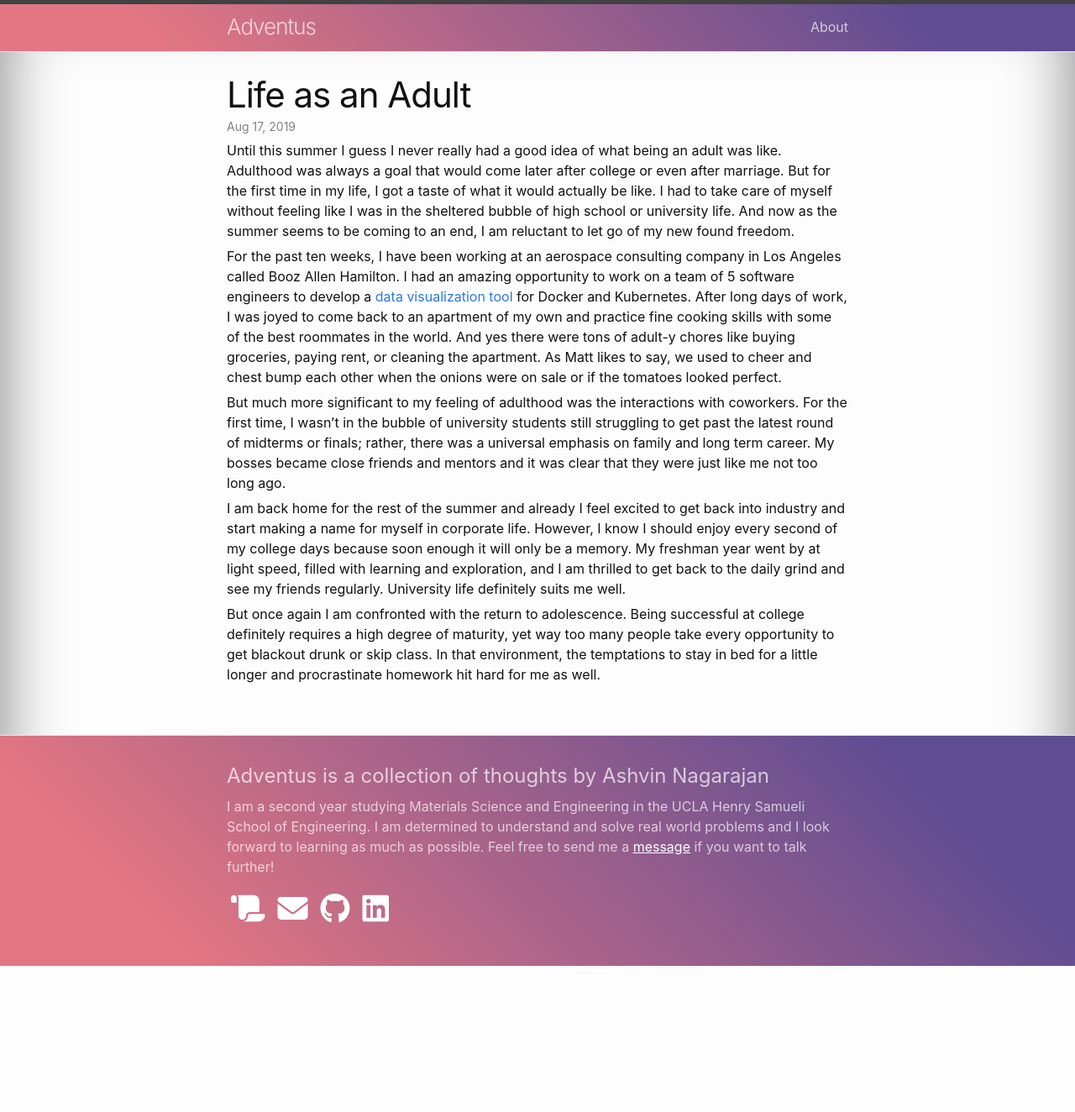
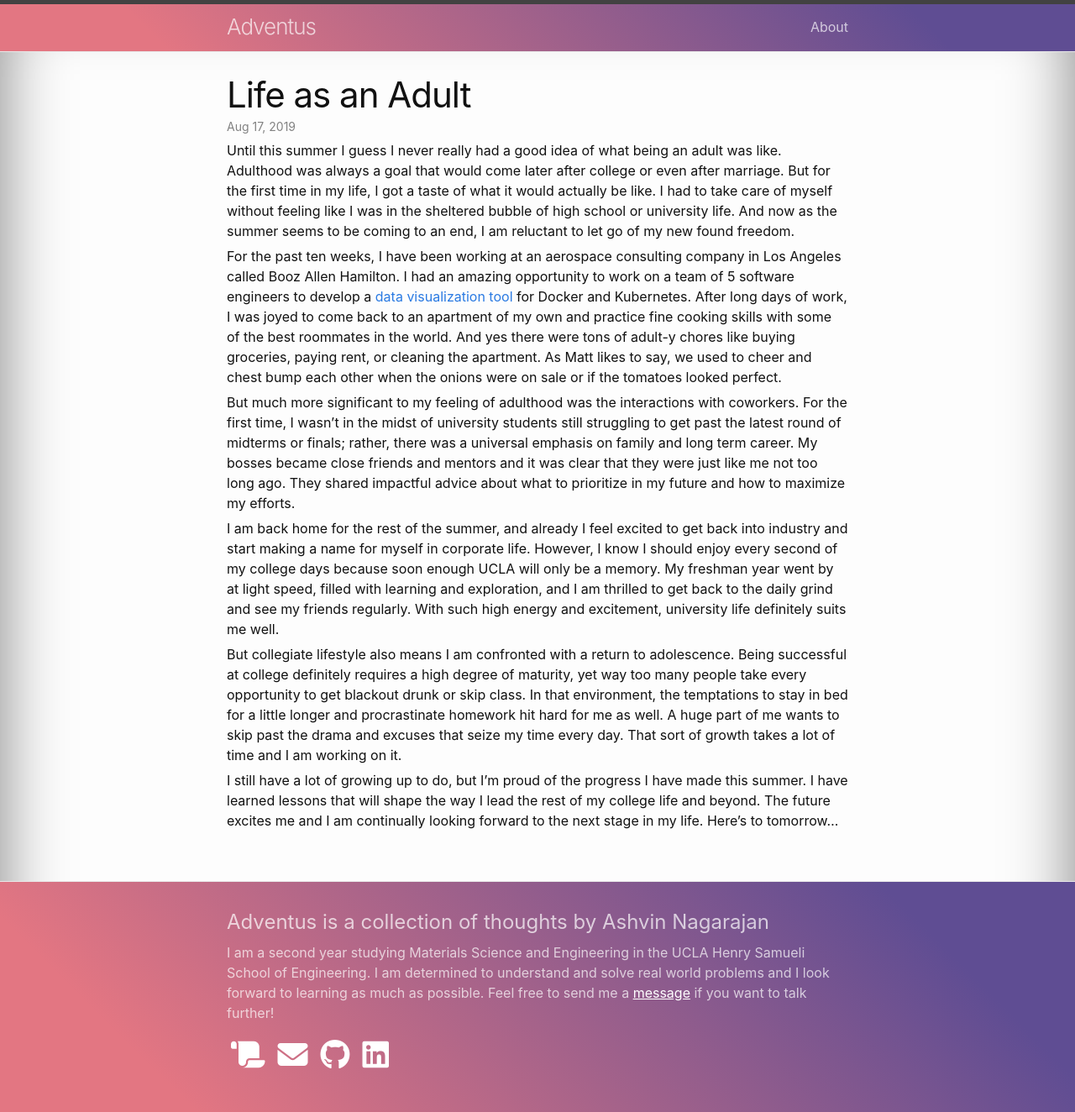
Before and after one commit to ashvinnagarajan/Blog, a Jekyll site: the page built from _posts/2019-08-17-life-as-an-adult.markdown, in a window 1280 px wide. Shown: the whole page at 84% size. Built offline with Jekyll 4.4.1, drawn with Linux system fonts in a browser that asks for light colours; nearby versions of some CDN libraries; before the commit the page ends 1150 px from its top, so only the background shows below that.

Commit message:
finished post

```diff
--- a/_posts/2019-08-17-life-as-an-adult.markdown
+++ b/_posts/2019-08-17-life-as-an-adult.markdown
@@ -9,8 +9,10 @@ Until this summer I guess I never really had a good idea of what being an adult
 
 For the past ten weeks, I have been working at an aerospace consulting company in Los Angeles called Booz Allen Hamilton. I had an amazing opportunity to work on a team of 5 software engineers to develop a <a href="https://ashvinagarajan.github.io/#Projects">data visualization tool</a> for Docker and Kubernetes. After long days of work, I was joyed to come back to an apartment of my own and practice fine cooking skills with some of the best roommates in the world. And yes there were tons of adult-y chores like buying groceries, paying rent, or cleaning the apartment. As Matt likes to say, we used to cheer and chest bump each other when the onions were on sale or if the tomatoes looked perfect.
 
-But much more significant to my feeling of adulthood was the interactions with coworkers. For the first time, I wasn't in the bubble of university students still struggling to get past the latest round of midterms or finals; rather, there was a universal emphasis on family and long term career. My bosses became close friends and mentors and it was clear that they were just like me not too long ago.
+But much more significant to my feeling of adulthood was the interactions with coworkers. For the first time, I wasn't in the midst of university students still struggling to get past the latest round of midterms or finals; rather, there was a universal emphasis on family and long term career. My bosses became close friends and mentors and it was clear that they were just like me not too long ago. They shared impactful advice about what to prioritize in my future and how to maximize my efforts.
 
-I am back home for the rest of the summer and already I feel excited to get back into industry and start making a name for myself in corporate life. However, I know I should enjoy every second of my college days because soon enough it will only be a memory. My freshman year went by at light speed, filled with learning and exploration, and I am thrilled to get back to the daily grind and see my friends regularly. University life definitely suits me well.
+I am back home for the rest of the summer, and already I feel excited to get back into industry and start making a name for myself in corporate life. However, I know I should enjoy every second of my college days because soon enough UCLA will only be a memory. My freshman year went by at light speed, filled with learning and exploration, and I am thrilled to get back to the daily grind and see my friends regularly. With such high energy and excitement, university life definitely suits me well.
 
-But once again I am confronted with the return to adolescence. Being successful at college definitely requires a high degree of maturity, yet way too many people take every opportunity to get blackout drunk or skip class. In that environment, the temptations to stay in bed for a little longer and procrastinate homework hit hard for me as well.
+But collegiate lifestyle also means I am confronted with a return to adolescence. Being successful at college definitely requires a high degree of maturity, yet way too many people take every opportunity to get blackout drunk or skip class. In that environment, the temptations to stay in bed for a little longer and procrastinate homework hit hard for me as well. A huge part of me wants to skip past the drama and excuses that seize my time every day. That sort of growth takes a lot of time and I am working on it.
+
+I still have a lot of growing up to do, but I'm proud of the progress I have made this summer. I have learned lessons that will shape the way I lead the rest of my college life and beyond. The future excites me and I am continually looking forward to the next stage in my life. Here's to tomorrow...
```
